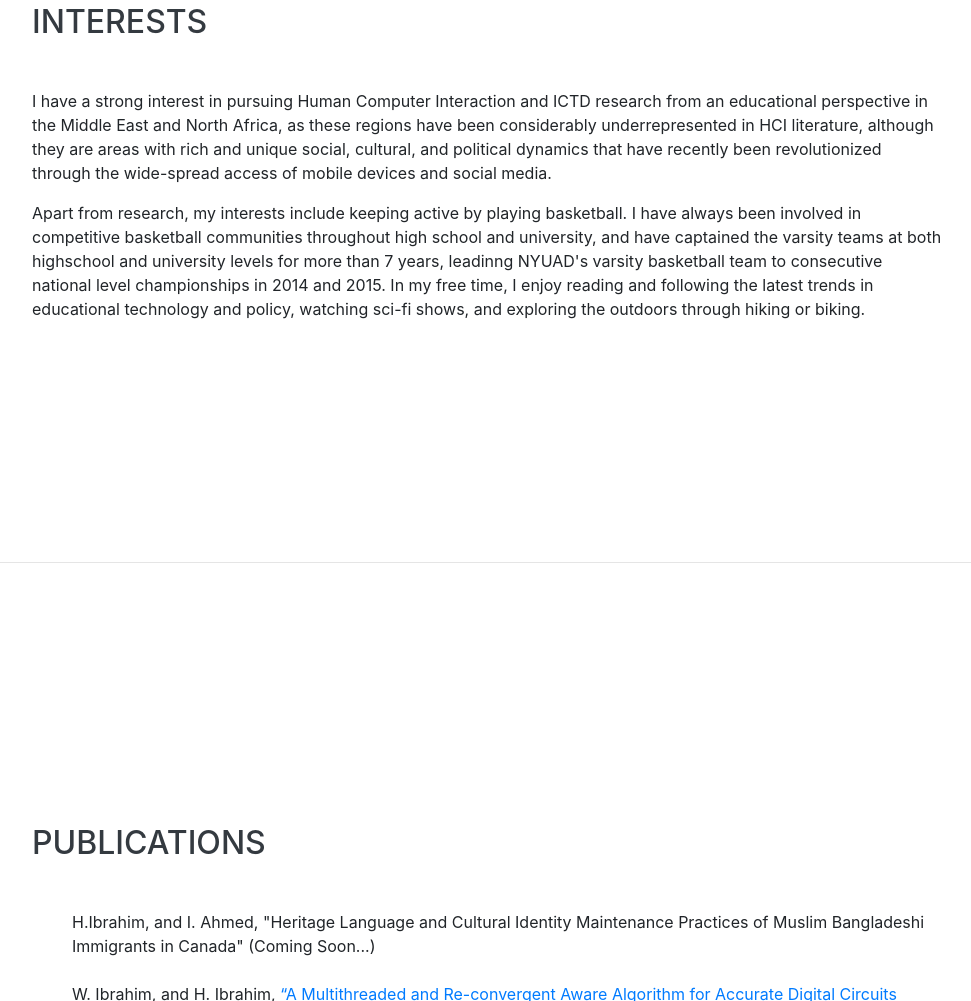
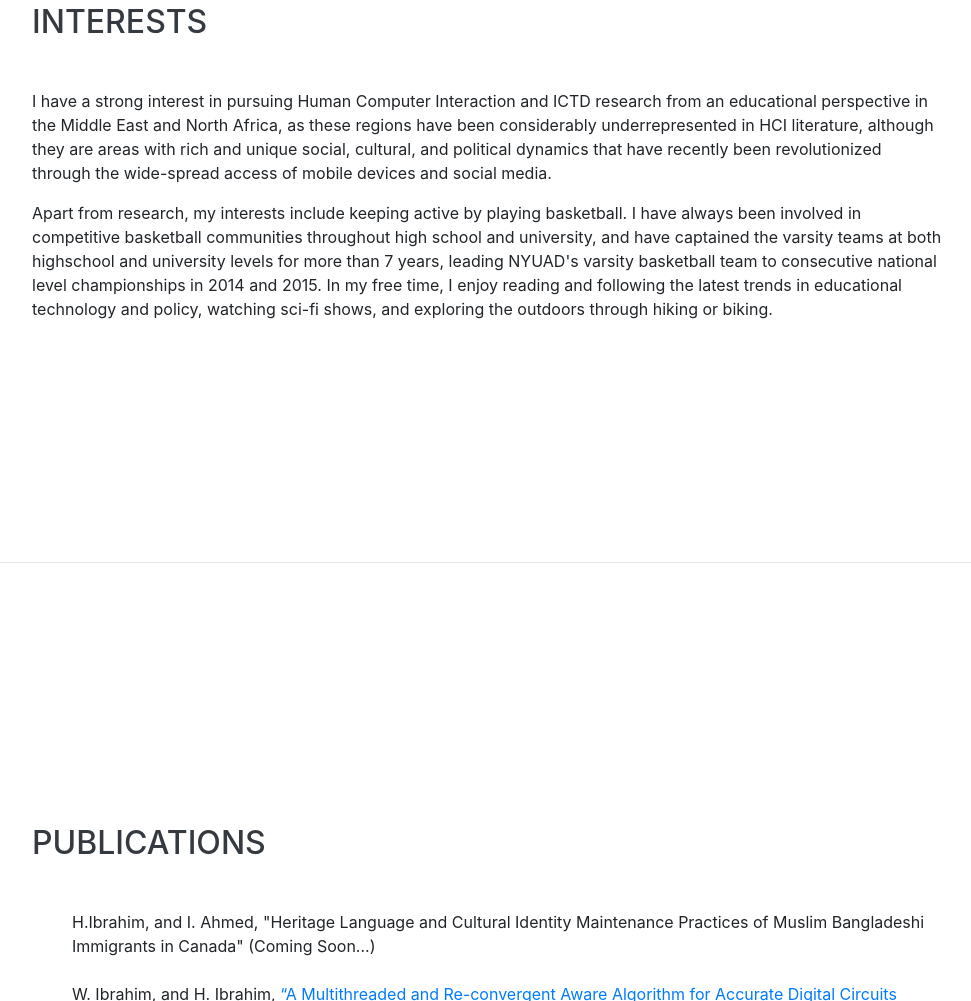
Before and after one commit to hazemibr97/hazemibr97.github.io, a website with bundled scripts: page index.html in a window 1280 px wide. Shown: the part 4923-5924 px from the top of the page, without its empty margins (288-1259 px from the left). Built offline with nearby package versions, Linux system fonts and the light colour scheme; a web font is replaced by a local one.

Commit message:
Update index.html

```diff
--- a/index.html
+++ b/index.html
@@ -264,7 +264,7 @@
         <h2 class="mb-5">Interests</h2>
         <p>I have a strong interest in pursuing Human Computer Interaction and ICTD research from an educational perspective in the Middle East and North Africa, as these regions have been considerably underrepresented in HCI literature, although they are areas with rich and unique social, cultural, and political dynamics that have recently been revolutionized through the wide-spread access of mobile devices and social media.</p>
 
-        <p class="mb-0">Apart from research, my interests include keeping active by playing basketball. I have always been involved in competitive basketball communities throughout high school and university, and have captained the varsity teams at both highschool and university levels for more than 7 years, leadinng NYUAD's varsity basketball team to consecutive national level championships in 2014 and 2015.
+        <p class="mb-0">Apart from research, my interests include keeping active by playing basketball. I have always been involved in competitive basketball communities throughout high school and university, and have captained the varsity teams at both highschool and university levels for more than 7 years, leading NYUAD's varsity basketball team to consecutive national level championships in 2014 and 2015.
 
 
         In my free time, I enjoy reading and following the latest trends in educational technology and policy, watching sci-fi shows, and exploring the outdoors through hiking or biking. </p>
```
